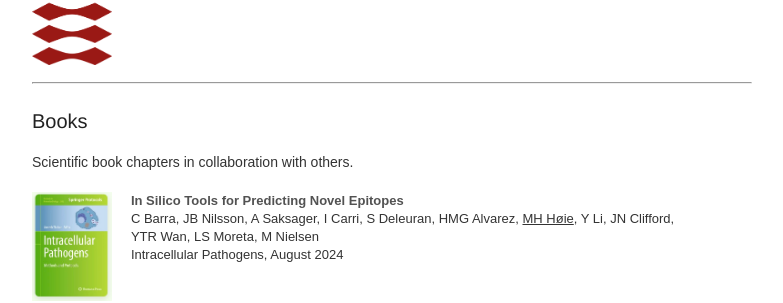
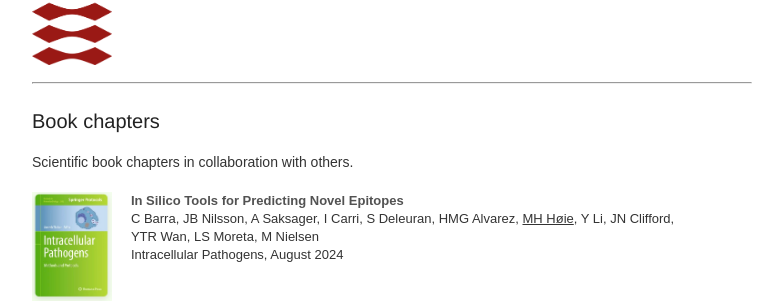
Before and after one commit to Magnushhoie/magnushhoie.github.io, a Jekyll site: the page built from index.html, in a window 1280 px wide and 900 px high, scrolled down 3454 px. Shown: the part 157-460 px from the top of the window, without its empty margins (248-1031 px from the left). Built offline with Jekyll 4.4.1, drawn with Linux system fonts in a browser that asks for light colours.

Commit message:
Update index.html

```diff
--- a/index.html
+++ b/index.html
@@ -356,7 +356,7 @@ Below you can find a list over courses I have taught in.
 
 <hr>
 <a id="books"></a>
-<h3>Books</h3>
+<h3>Book chapters</h3>
 
 Scientific book chapters in collaboration with others.
 <br>
```
